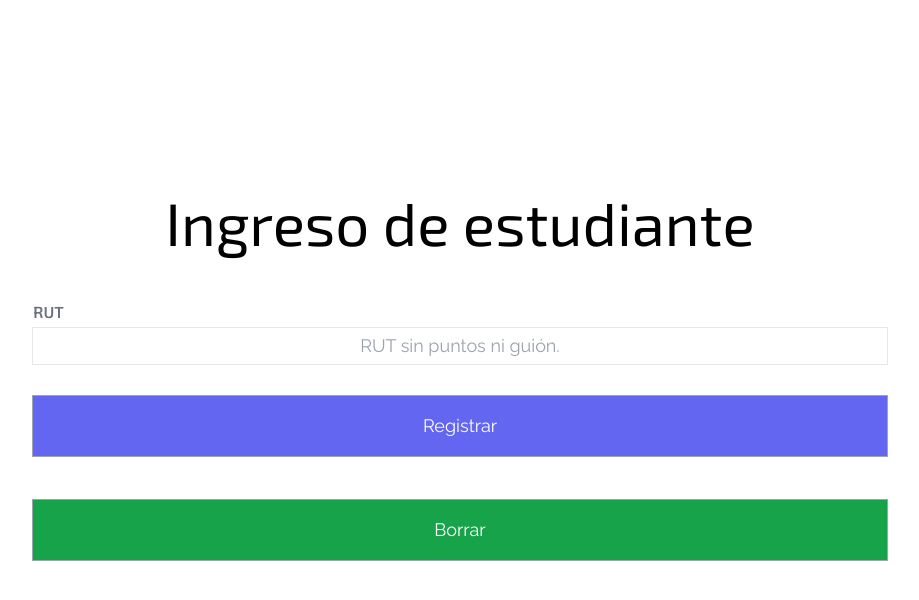
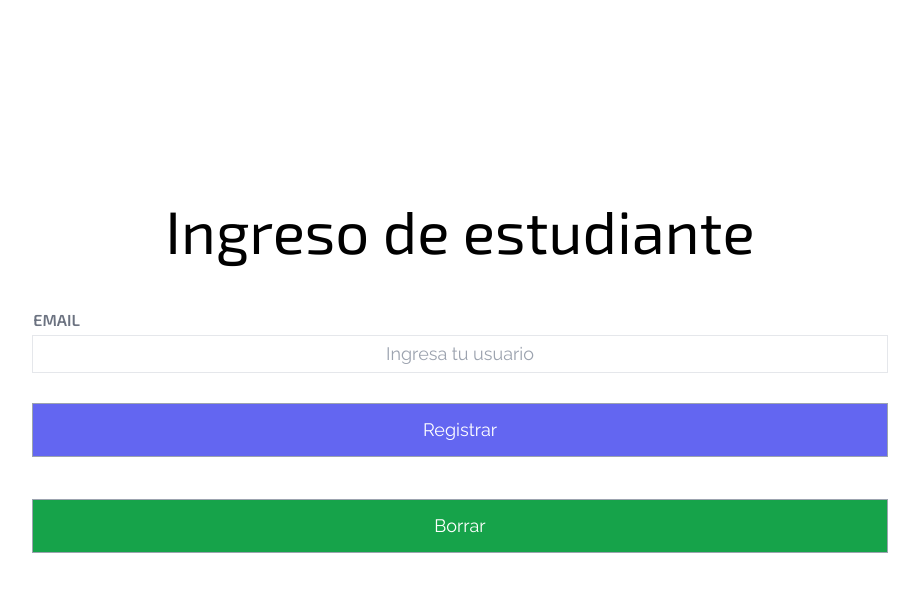
Before and after one commit to cpce1901/DjangoLab, a Django app: page / in a window 1280 px wide. Shown: the top 600 px of the page, without its empty margins (180-1099 px from the left). Run offline with Django 5.2, Linux system fonts and the light colour scheme; some libraries are stand-ins or nearby versions.

Commit message:
Change to Email

```diff
--- a/appLab/apps/attendance/admin.py
+++ b/appLab/apps/attendance/admin.py
@@ -164,7 +164,7 @@ class TeamsAdmin(ImportExportModelAdmin, ExportActionModelAdmin):
 @admin.register(Students)
 class StudentsAdmin(ImportExportModelAdmin, ExportActionModelAdmin):
     resource_class = StudentsResource
-    list_display = ('display_full_name', 'rut', 'email', 'display_class_name', 'display_class_year', 'display_class_stage', 'display_team')
+    list_display = ('display_full_name', 'email', 'display_class_name', 'display_class_year', 'display_class_stage', 'display_team')
     list_filter = ('class_name__school__code', 'class_name__code')
     search_fields = ('name', 'last_name')
     filter_vertical = ('class_name',)
--- a/appLab/apps/attendance/form.py
+++ b/appLab/apps/attendance/form.py
@@ -2,13 +2,13 @@ from django import forms
 from .models import Students
 
 class StudentFoundForm(forms.Form):
-    rut = forms.CharField(
-        label="RUT",
+    email = forms.CharField(
+        label="EMAIL",
         max_length=10,
         required=True,
         widget=forms.TextInput(attrs={
-            "id": "rut",
-            "placeholder": "RUT sin puntos ni guión.",
+            "id": "email",
+            "placeholder": "Ingresa tu usuario",
             "class": "text-input",
         }),
     )
--- a/appLab/apps/attendance/models.py
+++ b/appLab/apps/attendance/models.py
@@ -62,14 +62,13 @@ class Students(models.Model):
 
     name = models.CharField('Nombre', max_length=32)
     last_name = models.CharField('Apellido', max_length=32)
-    rut = models.CharField('RUT', max_length=10, null=True, blank=True)
     email = models.EmailField('Email', null=True)
     class_name = models.ManyToManyField(Classes, verbose_name='Asignatura', related_name='class_student', blank=True)
 
     class Meta():
         verbose_name = "Estudiante"
         verbose_name_plural = "Estudiantes"
-        unique_together= ['name', 'last_name', 'rut']
+        unique_together= ['name', 'last_name', 'email']
 
     def __str__(self):
         return f"{self.name} {self.last_name}"
--- a/appLab/apps/attendance/views.py
+++ b/appLab/apps/attendance/views.py
@@ -15,8 +15,9 @@ class StudentFoundFormView(FormView):
     success_url = reverse_lazy("attendance_app:attendance")
 
     def form_valid(self, form):
-        rut = form.cleaned_data["rut"]
-        student = Students.objects.filter(rut = rut).first()
+        user = form.cleaned_data["email"]
+        email = user + '@correo.uss.cl'
+        student = Students.objects.filter(email=email).first()
 
         if student:
             id_student = student.id
@@ -52,7 +53,7 @@ class StudentFoundFormView(FormView):
         else:
             messages.error(
                 self.request,
-                "El RUT no coincide con ningún estudiante. Inténtalo otra vez."
+                "El usuario no coincide con ningún estudiante. Inténtalo otra vez."
             )
             return self.form_invalid(form)
 
--- a/appLab/static/css/output.css
+++ b/appLab/static/css/output.css
@@ -668,14 +668,14 @@ video {
   padding-right: 2.5rem;
 }
 
-.px-8{
-  padding-left: 2rem;
-  padding-right: 2rem;
-}
-
 .py-2{
   padding-top: 0.5rem;
   padding-bottom: 0.5rem;
+}
+
+.py-3{
+  padding-top: 0.75rem;
+  padding-bottom: 0.75rem;
 }
 
 .py-4{
@@ -683,9 +683,9 @@ video {
   padding-bottom: 1rem;
 }
 
-.px-6{
-  padding-left: 1.5rem;
-  padding-right: 1.5rem;
+.py-1{
+  padding-top: 0.25rem;
+  padding-bottom: 0.25rem;
 }
 
 .text-center{
--- a/appLab/templates/attendance/attendanceForm.html
+++ b/appLab/templates/attendance/attendanceForm.html
@@ -17,7 +17,7 @@ Ingreso Estudiante - LAB4.0
     <h1 class="font-exo text-6xl text-center">Formulario de asistencia</h1>
 
     <div class="text-center">
-        <h3 class="font-exo text-xl mb-4">Bienvenido {{ student.name }}.
+        <h3 class="font-exo text-xl mb-4">Bienvenido {{ student.name }} {{ student.last_name }}.
         </h3>
         <p class="font-exo text-lg">Porfavor selecciona cuanto tiempo piensas permanecer en el laboratorio.</p>
     </div>
--- a/appLab/templates/attendance/studentFoundForm.html
+++ b/appLab/templates/attendance/studentFoundForm.html
@@ -14,15 +14,15 @@
 
 
         <div class="flex flex-col gap-1 mb-6 xl:mb-0">
-            <label class="font-exo text-base font-semibold text-gray-500">{{ form.rut.label }}</label>
-            {{ form.rut }}
+            <label class="font-exo text-base font-semibold text-gray-500">{{ form.email.label }}</label>
+            {{ form.email }}
         </div>
 
         <input type="submit" value="Registrar"
-            class="mt-5 px-10 py-4 text-center text-lg outline outline-1 outline-gray-400 font-rale bg-indigo-500 text-white  transition-all duration-300">
+            class="mt-5 px-10 py-3 text-center text-lg outline outline-1 outline-gray-400 font-rale bg-indigo-500 text-white  transition-all duration-300">
 
         <a href="{% url 'attendance_app:student' %}"
-            class="mt-8 px-10 py-4 text-center text-lg outline outline-1 outline-gray-400 text-white font-rale bg-green-600  transition-all duration-300">
+            class="mt-8 px-10 py-3 text-center text-lg outline outline-1 outline-gray-400 text-white font-rale bg-green-600  transition-all duration-300">
             Borrar</a>
 
     </form>
```
Also changed, not shown: appLab/apps/attendance/migrations/0001_initial.py.
